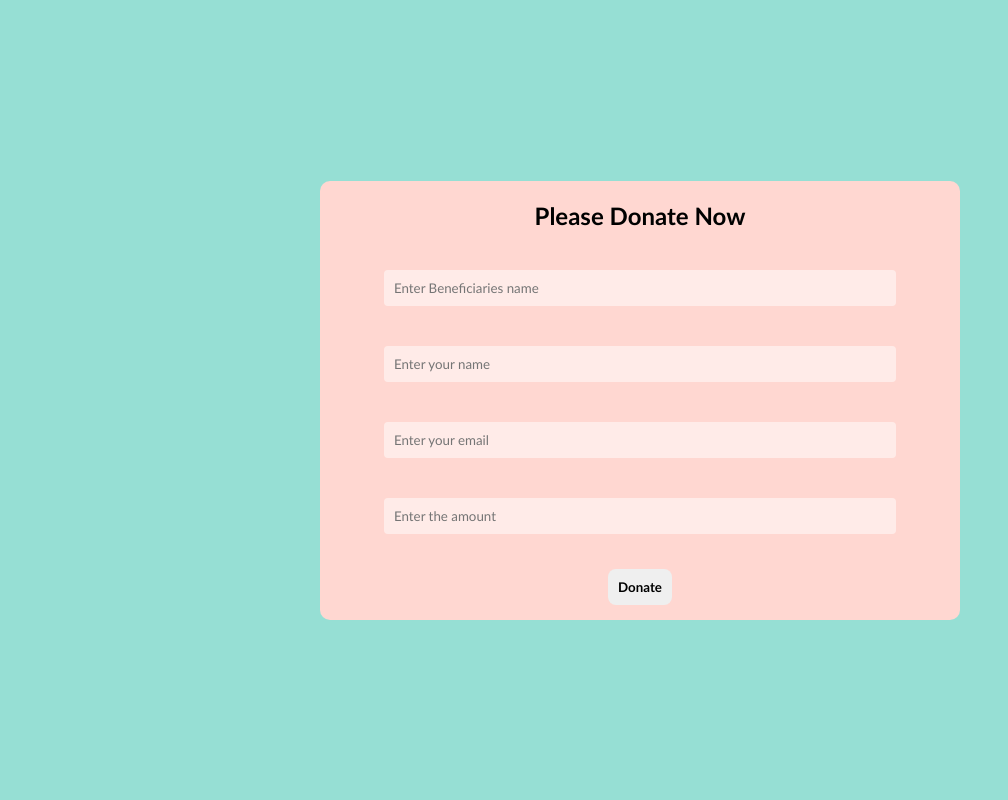
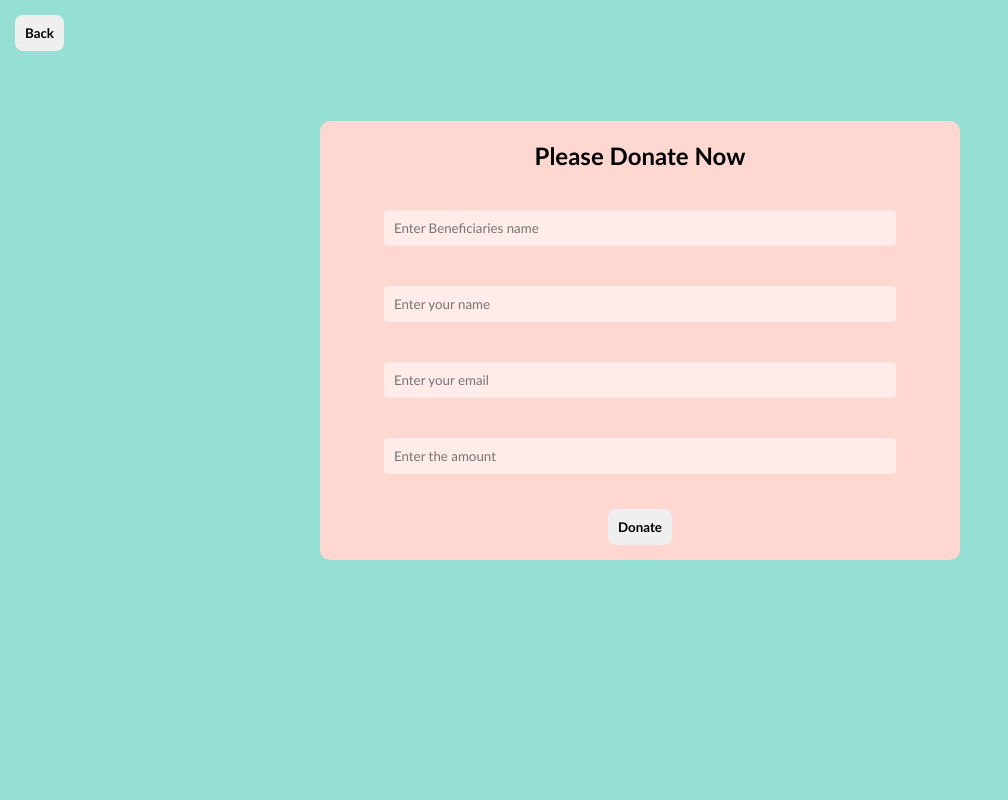
Before and after one commit to A-PRASATHARUMUGAM/CROWD_FUNDING_PLATFORM_WEBSITE, a PHP site: page /donate.html in a window 1280 px wide. Shown: the whole page, without its empty margins (0-1008 px from the left). Run offline with PHP 8.4, Linux system fonts and the light colour scheme.

Commit message:
add back button

```diff
--- a/assets/css/donate.css
+++ b/assets/css/donate.css
@@ -10,11 +10,11 @@ background-color: #96dfd4;
 font-size: 16px;
 }
 .main-container{
-  width: auto;
-  height: 100vh;
-  display: flex;
-  justify-content: center;
-  align-items: center;
+    display: flex;
+    flex-direction: column;
+    justify-content: center;
+    align-items: center;
+    margin-top:55px;
 }
 
 .main-title{
@@ -22,7 +22,6 @@ font-size: 16px;
     font-size: 1.5rem;
     color: black;
 }
-
 .form-container{
     border-radius:10px;
     background-color: rgb(255, 215, 209,10);
@@ -48,6 +47,7 @@ button{
     font-weight: bold;
 
 }
+
 button:hover{
     color: white;
     background-color: black;
--- a/donate.html
+++ b/donate.html
@@ -7,11 +7,12 @@
     <title>Please Donate </title>
 </head>
 <body>
+    <a href= "donatepersons.html" ><button class="back-button">Back</button></a>
+
     <section class="main-container">
+        <div class="doante-person_box">
+            <form action="Thankyou.html" method="get" class="form-container">
 
-        <div class="doante_person_box">
-
-            <form action="Thankyou.html" method="get" class="form-container">
 
                 <h1 class="main-title">Please Donate Now</h1>
                 <div>
@@ -36,8 +37,9 @@
                 </div>
                         <button type="submit"> Donate</button>
 
-            </form>
-        </div>
+                    </form>
+
+                </div>
 
 
 
```
